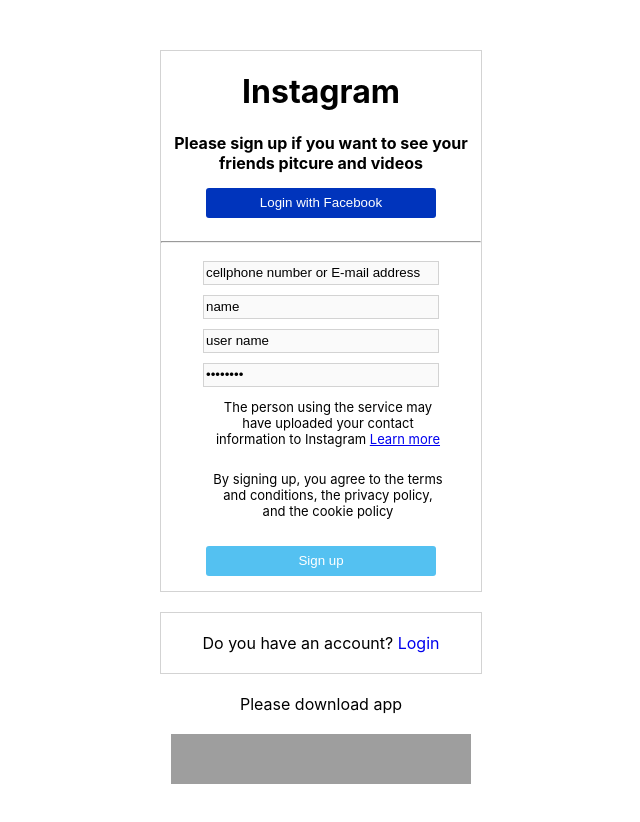
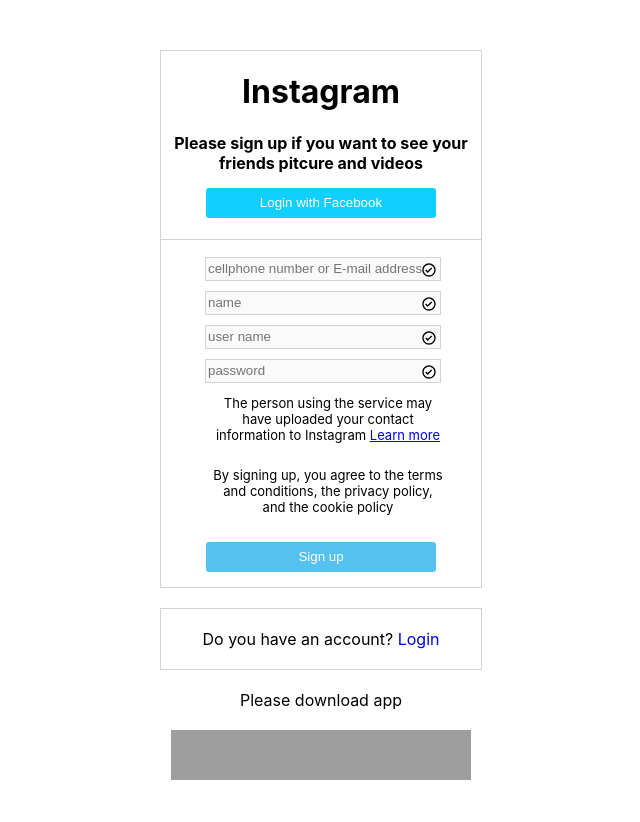
Before and after one commit to dydwn6565/instagramclone, a React (Create React App) app: page /accounts/emailsignup in a window 1280 px wide. Shown: the top 822 px of the page, without its empty margins (319-959 px from the left). Built offline with nearby package versions, Linux system fonts and the light colour scheme; grey boxes are pictures that could not be loaded.

Commit message:
updated validation check(signup and login)

```diff
--- a/src/components/Login.js
+++ b/src/components/Login.js
@@ -4,9 +4,7 @@ import "./css/Login.css";
 import useInput from '../hooks/use-input.js'
 import LoginImage from "./LoginImage";
 
-import Box from "@mui/material/Box";
-import Paper from "@mui/material/Paper";
-import Grid from "@mui/material/Grid";
+
 import { Container, Row, Col } from "react-grid-system";
 // import { styled } from "@mui/material/styles";
 // const Item = styled(Paper)(({ theme }) => ({
@@ -63,10 +61,6 @@ const formSubmissionHandler = (e)=>{
   resetPasswordInput();
 };
 
-// const emailInputBlurHandler = (event) =>{
-//   setEnteredEmailTouched(true)
-// }
-
 
 const userInputClasses = userIdInputHasError ? 'form-control invalid' : 'form-control';
 
@@ -92,7 +86,7 @@ const passwordInputClasses = passwordInputHasError ? 'form-control invalid' : 'f
                     value={enteredUserId}
                   />
                   {userIdInputHasError && (
-                    <p className="error-text">Please enter a valid email.</p>
+                    <p className="error-text">Please check your id</p>
                   )}
                   <input
                     type="password"
@@ -100,15 +94,15 @@ const passwordInputClasses = passwordInputHasError ? 'form-control invalid' : 'f
                     onBlur={passwordBlurHandler}
                     value={enteredPassword}
                   />
-                  {passwordInputHasError && (
-                    <p className="error-text">Please enter a valid password</p>
-                  )}
                   <div className="login-show-password">
                     <strong> show password</strong>
                   </div>
+                  {passwordInputHasError && (
+                    <p className="error-text">Please check your password</p>
+                  )}
                   <button className="login-button">Login</button>
                 </form>
-                <hr className="hr" />
+                <p className="hr-row"  > ----------------------or---------------------</p>
 
                 <div className="login-with-facebook">Login with Facebook</div>
                 <div className="forget-login">
--- a/src/components/SignUp.js
+++ b/src/components/SignUp.js
@@ -1,6 +1,73 @@
 import React from 'react'
 import "./css/SignUp.css"
+import { BsXCircle } from "react-icons/bs";
+import { BiCheckCircle } from "react-icons/bi";
+import useInput from '../hooks/use-input';
 function SignUp() {
+const regex = /[^A-Za-z0-9]+/;
+
+const {
+  value: enteredUserId,
+  isValue: enteredUserIdIsValid,
+  hasError: UserIdInputHasError,
+  valueChangeHandler: UserIdChangeHandler,
+  inputBlurHandler: UserIdBlurHandler,
+  reset: resetUserIdInput,
+} = useInput((value) => value.length === 10 );
+
+const {
+  value: enteredName,
+  isValue: enteredNameIsValid,
+  hasError: enteredNameHasError,
+  valueChangeHandler: enteredNameChangeHandler,
+  inputBlurHandler: enteredNameBlurHandler,
+  reset: resetEnteredName,
+} = useInput((value) => value.length > 0);
+
+const {
+  value: enteredUserName,
+  isValue: enteredUserNameIsValid,
+  hasError: enteredUserNameHasError,
+  valueChangeHandler: enteredUserNameChangeHandler,
+  inputBlurHandler: enteredUserNameBlurHandler,
+  reset: resetEnteredUserName,
+} = useInput((value) => !regex.test(value));
+
+const {
+  value: enteredPassword,
+  isValue: enteredPasswordIsValid,
+  hasError: passwordInputHasError,
+  valueChangeHandler: passwordChangeHandler,
+  inputBlurHandler: passwordBlurHandler,
+  reset: resetPasswordInput,
+} = useInput((value) => value.length > 5);
+
+
+  let formIsValid = false;
+
+  if (
+    enteredUserIdIsValid &&
+    enteredNameIsValid &&
+    enteredUserNameIsValid &&
+    enteredPasswordIsValid
+  ) {
+    formIsValid = true;
+  }
+
+const formSubmissionHandler = (e) => {
+  e.preventDefault();
+
+  if (!enteredUserId) {
+    return;
+  }
+
+  resetUserIdInput();
+  resetEnteredName();
+  resetEnteredUserName();
+  resetPasswordInput();
+
+};
+
   return (
     <div className="sign-up">
       <div className="sign-up-container">
@@ -15,12 +82,57 @@ function SignUp() {
         <button className="login-with-facebook-button">
           Login with Facebook
         </button>
-        <hr />
+        <div className="hr"></div>
 
-        <input type="text" value="cellphone number or E-mail address" />
-        <input type="text" value="name" />
-        <input type="text" value="user name" />
-        <input type="password" value="password" />
+          <input
+            type="text"
+            placeholder="cellphone number or E-mail address"
+            onChange={UserIdChangeHandler}
+            onBlur={UserIdBlurHandler}
+            value={enteredUserId}
+          />
+          {UserIdInputHasError ? (
+            <BsXCircle className="x-circle red" />
+          ) : (
+            <BiCheckCircle className="x-circle" />
+          )}
+          <input
+            type="text"
+            placeholder="name"
+            onChange={enteredNameChangeHandler}
+            onBlur={enteredNameBlurHandler}
+            value={enteredName}
+          />
+          {enteredNameHasError ? (
+            <BsXCircle className="x-circle red" />
+          ) : (
+            <BiCheckCircle className="x-circle" />
+          )}
+          <input
+            type="text"
+            placeholder="user name"
+            onChange={enteredUserNameChangeHandler}
+            onBlur={enteredUserNameBlurHandler}
+            value={enteredUserName}
+          />
+          {enteredUserNameHasError ? (
+            <BsXCircle className="x-circle red" />
+          ) : (
+            <BiCheckCircle className="x-circle" />
+          )}
+
+          <input
+            type="password"
+            placeholder="password"
+            onChange={passwordChangeHandler}
+            onBlur={passwordBlurHandler}
+            value={enteredPassword}
+          />
+          {passwordInputHasError ? (
+            <BsXCircle className="x-circle red" />
+          ) : (
+            <BiCheckCircle className="x-circle" />
+          )}
 
           <div className="sign-up-term">
             The person using the service may have uploaded your contact
@@ -30,7 +142,15 @@ function SignUp() {
             By signing up, you agree to the terms and conditions, the privacy
             policy, and the cookie policy
           </div>
-        <button className="sign-up-bt">Sign up</button>
+          {console.log(formIsValid)}
+          {formIsValid ? (
+            <button className="sign-up-bt" onClick={formSubmissionHandler}>
+              Sign up
+            </button>
+          ) : (
+            <button className="sign-up-bt disabled">Sign up</button>
+          )}
+
       </div>
       <div className="sign-up-login">
         Do you have an account?{" "}
--- a/src/components/css/Login.css
+++ b/src/components/css/Login.css
@@ -2,8 +2,6 @@
     display: flex;
     justify-content: center;
     align-items: center;
-
-    /* justify-content: center; */
 }
 
 .login {
@@ -13,7 +11,7 @@
 .login-container {
     width: 350px;
     margin: auto;
-    text-align: center;
+
     margin-top: 80px;
 }
 
@@ -40,11 +38,13 @@
     width: 270px;
     height: 30px;
     margin: 15px 0 0 0;
+    border: 0.5px solid lightgrey;
 }
 
 .login-button {
+    border:none !important;
     background-color: #10d0ff;
-    border: none;
+
     color: white;
     border-radius: 3px;
 }
@@ -81,10 +81,6 @@
     margin-top: 10px;
 }
 
-.hr{
-    flex-direction: row !important;
-
-}
 
 .app-store-button {
     /* transform: scale(0.2); */
@@ -107,7 +103,6 @@
 .login-download-app {
     margin-top: 20px;
     text-align: center;
-
     /* margin-right: -250px; */
 }
 
@@ -116,3 +111,8 @@
     justify-content: center;
     margin-top: 20px;
 }
+
+.hr-row{
+    border-top:0.5px solid lightgrey;
+
+}
--- a/src/components/css/SignUp.css
+++ b/src/components/css/SignUp.css
@@ -17,7 +17,8 @@
     height: 20px;
     margin-top: 10px;
     background-color: #fafafa;
-    border:0.5px solid lightgrey;
+    border: 0.5px solid lightgrey;
+    color: grey;
 }
 
 .sign-up-term {
@@ -28,7 +29,7 @@
 }
 
 .login-with-facebook-button {
-    background-color: #0034bc;
+    background-color: #10d0ff;
     border: none;
     color: white;
     border-radius: 3px;
@@ -38,13 +39,19 @@
 }
 
 .sign-up-bt {
-    background-color: #54c1f1;
+    background-color: #10d0ff;
     border: none;
+    cursor: pointer;
     color: white;
     border-radius: 3px;
     width: 230px;
     height: 30px;
     margin: 15px 0 15px 0;
+}
+
+.disabled {
+    background-color: #54c1f1;
+    cursor:default;
 }
 
 .sign-up-login {
@@ -61,3 +68,12 @@
 .sign-up-please-download-title {
     margin-top: 20px;
 }
+
+.x-circle {
+    margin-left: -20px;
+    margin-bottom: -5px;
+}
+
+.red {
+    color: red;
+}
--- a/src/hooks/use-input.js
+++ b/src/hooks/use-input.js
@@ -21,7 +21,12 @@ const useInput = (validateValue) => {
     }
 
   return {
-    value:enteredValue, hasError, valueChangeHandler,inputBlurHandler,reset
+    value: enteredValue,
+    isValue: valueIsValid,
+    hasError,
+    valueChangeHandler,
+    inputBlurHandler,
+    reset,
   };
 }
 
```
Lines whose indentation alone changed are shown as unchanged.
